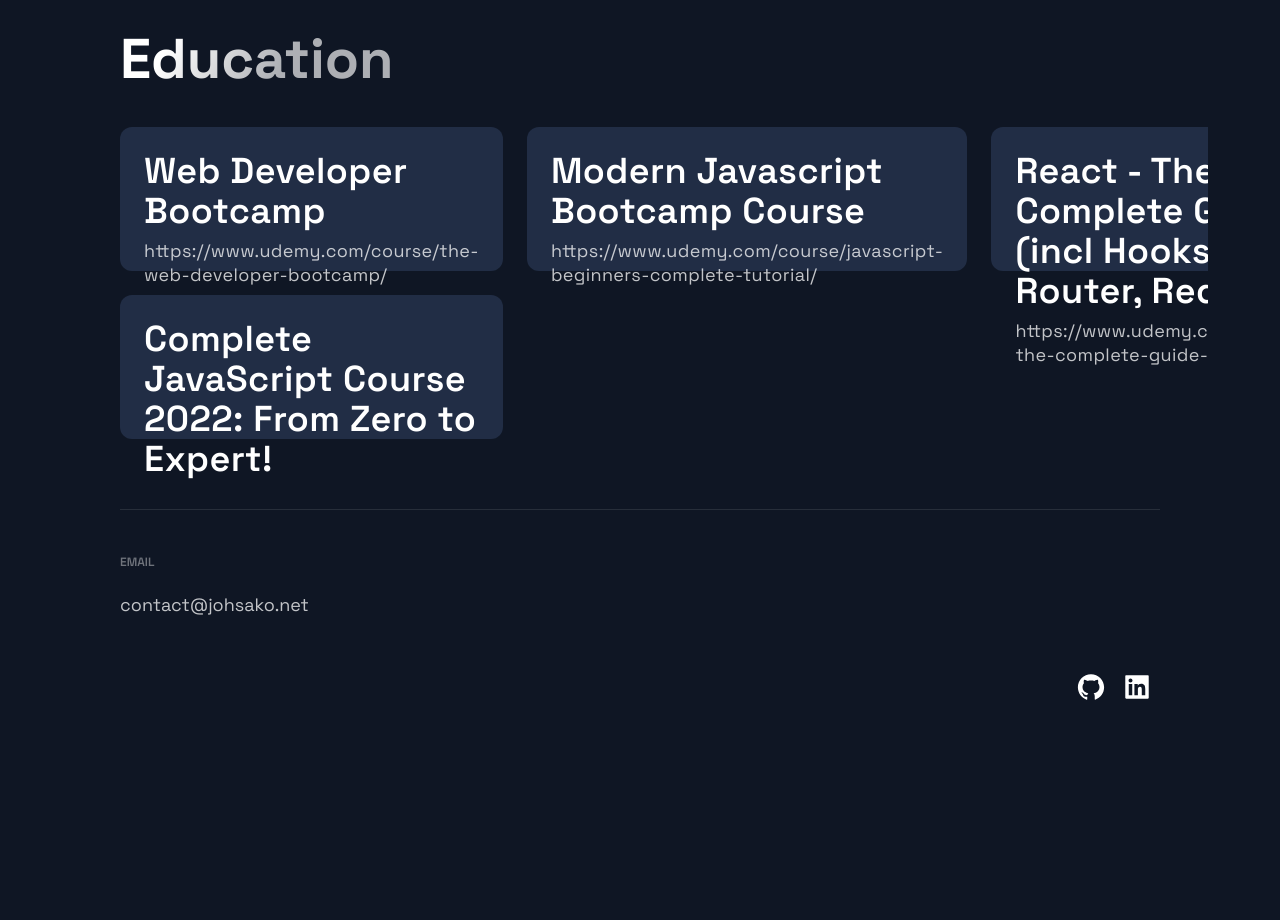
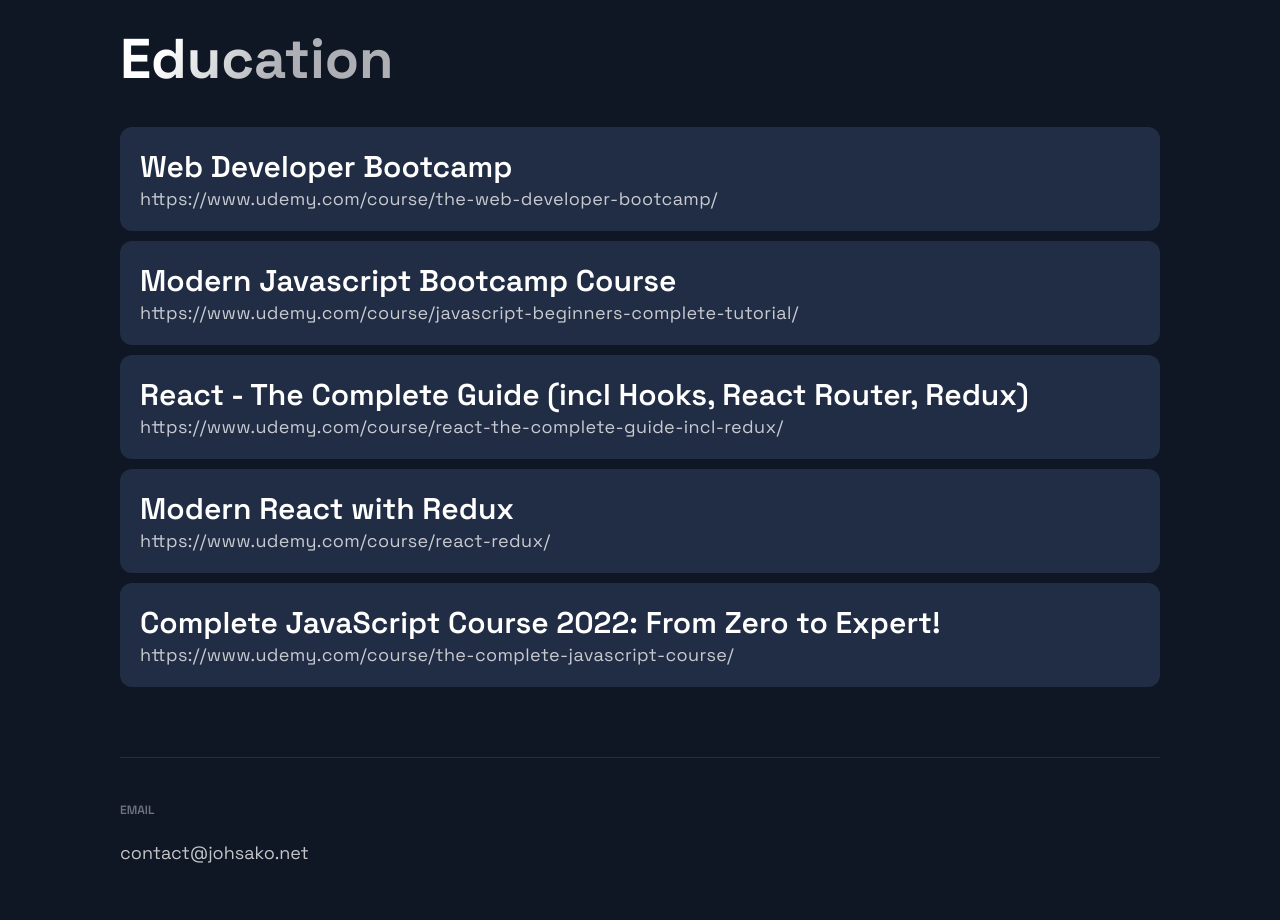
Before and after one commit to Sasurai087/NextJS-Portfolio, a Next.js app: page / in a window 1280 px wide. Shown: the part 4320-5240 px from the top of the page. Before the commit the page ends 5084 px from the top, so only its background shows below. Built offline with nearby package versions, Linux system fonts and the light colour scheme.

Commit message:
style: education styles edit

```diff
--- a/src/components/Acomplishments/Acomplishments.js
+++ b/src/components/Acomplishments/Acomplishments.js
@@ -26,7 +26,7 @@
   },
   {
     number: "Complete JavaScript Course 2022: From Zero to Expert!",
-    text: "https://www.udemy.com/course/the-complete-javascript-course//",
+    text: "https://www.udemy.com/course/the-complete-javascript-course/",
   },
 ];
 
@@ -38,7 +38,9 @@
       {data.map((card, index) => (
         <Box key={index}>
           <BoxNum>{card.number}</BoxNum>
-          <BoxText>{card.text}</BoxText>
+          <BoxText href={card.text} target="_blank">
+            {card.text}
+          </BoxText>
         </Box>
       ))}
     </Boxes>
--- a/src/components/Acomplishments/AcomplishmentsStyles.js
+++ b/src/components/Acomplishments/AcomplishmentsStyles.js
@@ -1,88 +1,78 @@
-import styled from "styled-components"
+import styled from "styled-components";
 
 export const Boxes = styled.div`
   width: 100%;
-  display: grid;
-  grid-template-columns: repeat(4, 1fr);
-  gap: 24px;
+  display: flex;
+  /* grid-template-columns: repeat(4,1fr); */
+  gap: 1rem;
   margin: 24px 0 40px;
+  flex-flow: column;
 
-  @media ${props => props.theme.breakpoints.md}{
+  @media ${(props) => props.theme.breakpoints.md} {
     gap: 16px;
     margin: 20px 0 32px;
-    grid-template-columns: repeat(auto-fit, minmax(140px, 1fr));
+    /* grid-template-columns: repeat(auto-fit, minmax(140px, 1fr)); */
   }
 
-  @media ${props => props.theme.breakpoints.sm}{
-    display: grid;
-    grid-template-columns: repeat(2, 1fr);
+  @media ${(props) => props.theme.breakpoints.sm} {
+    /* display: grid; */
+    /* grid-template-columns: repeat(2, 1fr); */
     gap: 10px;
     max-width: 500px;
     margin: 24px auto;
   }
-`
+`;
 
 export const Box = styled.div`
-  background: #212D45;
+  background: #212d45;
   border-radius: 12px;
-  height: 144px;
-  padding: 24px;
-  @media ${props => props.theme.breakpoints.lg} {
-    height: 210px;
-
+  padding: 2rem;
+  @media ${(props) => props.theme.breakpoints.lg} {
   }
 
-  @media ${props => props.theme.breakpoints.md} {
-    height: 135px;
+  @media ${(props) => props.theme.breakpoints.md} {
     padding: 16px;
   }
 
-  @media ${props => props.theme.breakpoints.sm} {
-    height: 110px;
+  @media ${(props) => props.theme.breakpoints.sm} {
     padding: 12px;
+  }
+`;
 
-    &:nth-child(2n){
-      grid-row:2;
-    }
-  }
-`
 export const BoxNum = styled.h5`
   font-style: normal;
   font-weight: 600;
-  font-size: 36px;
+  font-size: 3rem;
   line-height: 40px;
-  letter-spacing: 0.01em;
-  color: #FFFFFF;
-  margin-bottom: 8px;
+  color: #ffffff;
 
-  @media ${props => props.theme.breakpoints.md} {
-    font-size: 28px;
-    line-height: 32px;
+  @media ${(props) => props.theme.breakpoints.md} {
+    font-size: 2.4rem;
   }
-  @media ${props => props.theme.breakpoints.sm} {
-    font-size: 24px;
-    line-height: 26px;
+  @media ${(props) => props.theme.breakpoints.sm} {
+    font-size: 2rem;
   }
-`
+`;
 
-export const BoxText = styled.p`
+export const BoxText = styled.a`
   font-style: normal;
   font-weight: normal;
   font-size: 18px;
   line-height: 24px;
   letter-spacing: 0.02em;
   color: rgba(255, 255, 255, 0.75);
+  cursor: pointer;
 
-  @media ${props => props.theme.breakpoints.md}{
+  @media ${(props) => props.theme.breakpoints.md} {
     font-size: 16px;
     line-height: 20px;
-  };
+  }
 
-  @media ${props => props.theme.breakpoints.sm} {
+  @media ${(props) => props.theme.breakpoints.sm} {
     font-size: 10px;
     line-height: 14px;
   }
-`
+`;
 
 export const Join = styled.div`
   display: flex;
@@ -91,19 +81,19 @@
   align-items: center;
   padding-bottom: 80px;
 
-  @media ${props => props.theme.breakpoints.md}{
+  @media ${(props) => props.theme.breakpoints.md} {
     display: flex;
     justify-content: center;
     padding-bottom: 64px;
   }
 
-  @media ${props => props.theme.breakpoints.sm}{
+  @media ${(props) => props.theme.breakpoints.sm} {
     display: flex;
     flex-direction: column;
     align-items: center;
     padding-bottom: 32px;
   }
-`
+`;
 
 export const JoinText = styled.h5`
   display: flex;
@@ -112,23 +102,23 @@
   letter-spacing: 0.02em;
   color: rgba(255, 255, 255, 0.5);
 
-@media ${props => props.theme.breakpoints.md}{
+  @media ${(props) => props.theme.breakpoints.md} {
     line-height: 32px;
     font-size: 20px;
-};
+  }
 
-@media ${props => props.theme.breakpoints.sm}{
+  @media ${(props) => props.theme.breakpoints.sm} {
     font-size: 16px;
     line-height: 24px;
     margin: 0 0 16px;
   }
-`
+`;
 
 export const IconContainer = styled.div`
   display: flex;
 
-  @media ${props => props.theme.breakpoints.sm}{
+  @media ${(props) => props.theme.breakpoints.sm} {
     width: 160px;
     justify-content: space-between;
   }
-`
+`;
```
Lines whose indentation alone changed are shown as unchanged.
